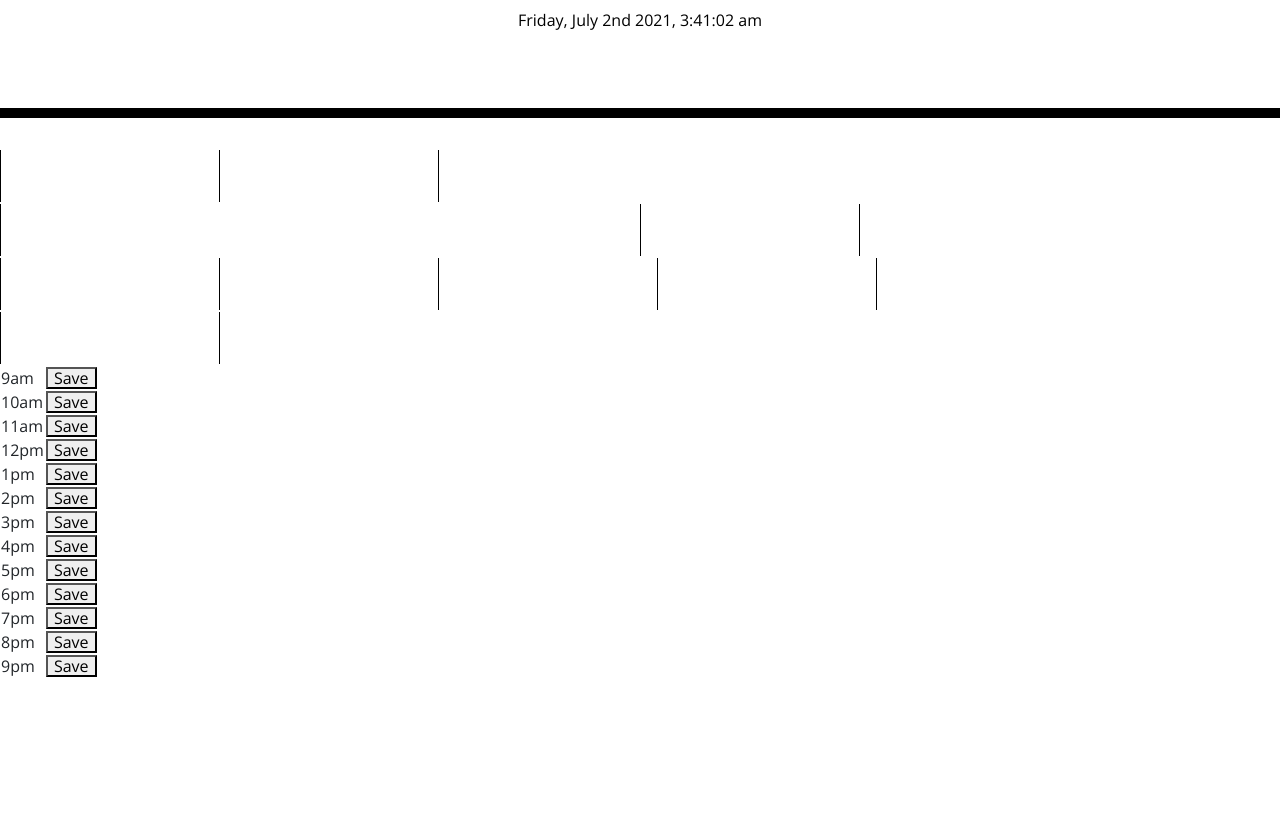
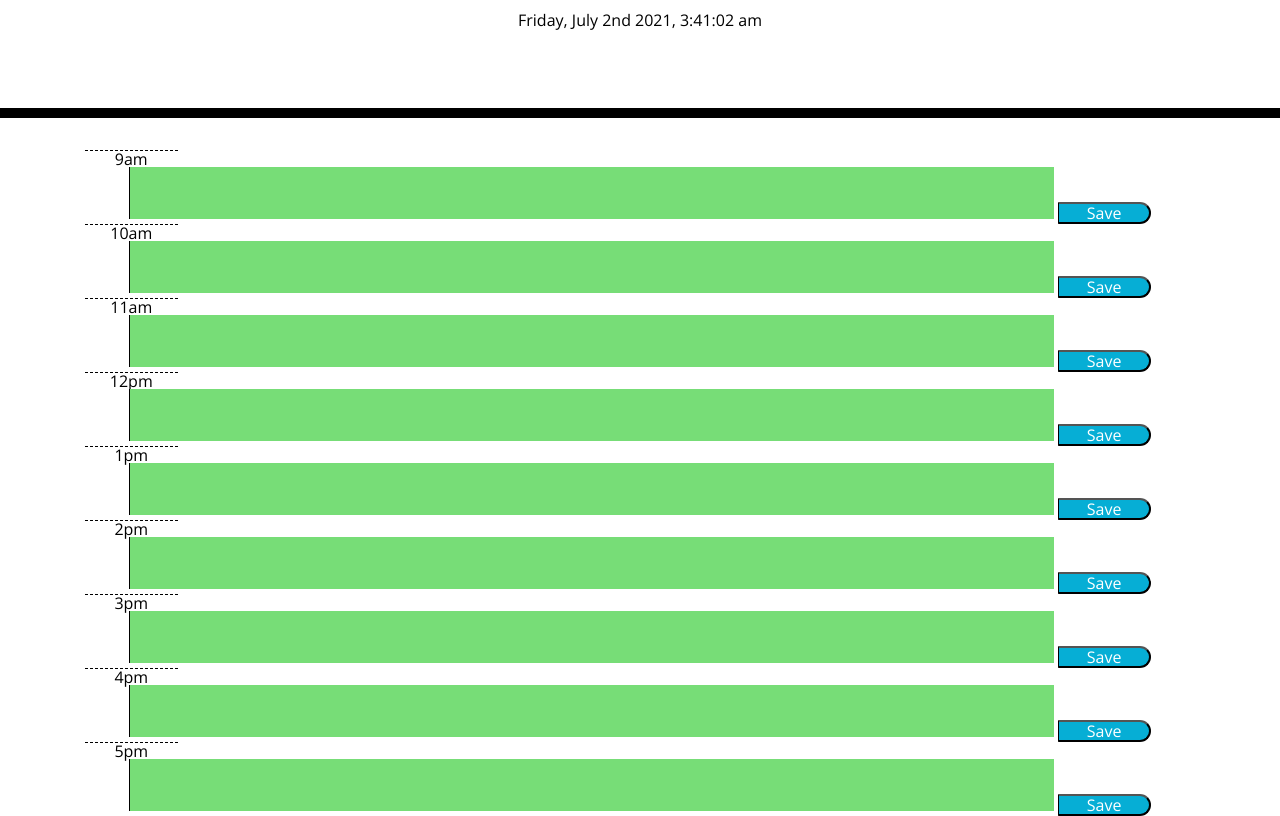
Before and after one commit to Marcostrejo23/workday-calendar-mt, a plain HTML site: page index.html in a window 1280 px wide. Shown: the part 182-998 px from the top of the page. Before the commit the page ends 860 px from the top, so only its background shows below. Drawn offline with nearby package versions, Linux system fonts and the light colour scheme.

Commit message:
pushing if else

```diff
--- a/index.html
+++ b/index.html
@@ -31,75 +31,54 @@
     </header>
     <div class="container">
       <!-- Timeblocks go here -->
+        <div id='9' class="time-block">
+        <div class="col-sm-1 hour">9am</div>
+        <textarea class="col-sm-10 textarea description"></textarea>
+        <button class="col-sm-1 saveBtn">Save</button>
+
+        <div id='10' class="time-block">
+        <div class="col-sm-1 hour">10am</div>
+        <textarea class="col-sm-10 textarea description"></textarea>
+        <button class="col-sm-1 saveBtn">Save</button>
+
+        <div id='11' class="time-block">
+        <div class="col-sm-1 hour">11am</div>
+        <textarea class="col-sm-10 textarea description"></textarea>
+        <button class="col-sm-1 saveBtn">Save</button>
+
+        <div id='12' class="time-block">
+        <div class="col-sm-1 hour">12pm</div>
+        <textarea class="col-sm-10 textarea description"></textarea>
+        <button class="col-sm-1 saveBtn">Save</button>
+
+        <div id='13' class="time-block">
+        <div class="col-sm-1 hour">1pm</div>
+        <textarea class="col-sm-10 textarea description"></textarea>
+        <button class="col-sm-1 saveBtn">Save</button>
+
+        <div id='14' class="time-block">
+        <div class="col-sm-1 hour">2pm</div>
+        <textarea class="col-sm-10 textarea description"></textarea>
+        <button class="col-sm-1 saveBtn">Save</button>
+
+        <div id='15' class="time-block">
+        <div class="col-sm-1 hour">3pm</div>
+        <textarea class="col-sm-10 textarea description"></textarea>
+        <button class="col-sm-1 saveBtn">Save</button>
+
+        <div id='16' class="time-block">
+        <div class="col-sm-1 hour">4pm</div>
+        <textarea class="col-sm-10 textarea description"></textarea>
+        <button class="col-sm-1 saveBtn">Save</button>
+
+        <div id='17' class="time-block">
+        <div class="col-sm-1 hour">5pm</div>
+        <textarea class="col-sm-10 textarea description"></textarea>
+        <button class="col-sm-1 saveBtn">Save</button>
+
+        </div>
     </div>
-<table>
-    <tr>
-        <td class= "time"> 9am </td>
-        <textarea> </textarea>
-        <td><button>Save</button></td>
-    </tr>
-    <tr>
-        <td>10am</td>
-        <textarea> </textarea>
-        <td><button>Save</button></td>
-    </tr>
-    <tr>
-        <td>11am</td>
-        <textarea> </textarea>
-        <td><button>Save</button></td>
-    </tr>
-    <tr>
-        <td>12pm</td>
-        <textarea class="col-6"> </textarea>
-        <td><button>Save</button></td>
-    </tr>
-    <tr>
-        <td>1pm</td>
-        <textarea> </textarea>
-        <td><button>Save</button></td>
-    </tr>
-    <tr>
-        <td>2pm</td>
-        <textarea> </textarea>
-        <td><button>Save</button></td>
-    </tr>
-    <tr>
-        <td>3pm</td>
-        <textarea> </textarea>
-        <td><button>Save</button></td>
-    </tr>
-    <tr>
-        <td>4pm</td>
-        <textarea> </textarea>
-        <td><button>Save</button></td>
-    </tr>
-    <tr>
-        <td>5pm</td>
-        <textarea> </textarea>
-        <td><button>Save</button></td>
-    </tr>
-    <tr>
-        <td>6pm</td>
-        <textarea> </textarea>
-        <td><button>Save</button></td>
-    </tr>
-    <tr>
-        <td>7pm</td>
-        <textarea> </textarea>
-        <td><button>Save</button></td>
-    </tr>
-    <tr>
-        <td>8pm</td>
-        <textarea> </textarea>
-        <td><button>Save</button></td>
-    </tr>
-    <tr>
-        <td>9pm</td>
-        <textarea> </textarea>
-        <td><button>Save</button></td>
-    </tr>
 
-</table>
 
     <script src="https://cdnjs.cloudflare.com/ajax/libs/jquery/3.2.1/jquery.min.js"></script>
     <script src="https://cdnjs.cloudflare.com/ajax/libs/moment.js/2.24.0/moment.min.js"></script>
--- a/script.js
+++ b/script.js
@@ -1,2 +1,24 @@
-var now = moment()
+let now = moment()
 $("#head").text(now.format("dddd, MMMM Do YYYY, h:mm:ss a"));
+let button = $('.saveBtn');
+
+function currentTime() {
+    let current = moment().hours()
+    let time = $('.time-block');
+
+    time.each(function () {
+      let hour = parseInt($(this).attr('id'))
+      if (hour === current) {
+        $(this).children('.col-sm-10').addClass('present col-sm-10 description')
+      } else if (current > hour) {
+        $(this).children('.col-sm-10').addClass('past col-sm-10 description')
+      } else {
+        $(this).children('.col-sm-10').addClass('future col-sm-10 description')
+      }
+    })
+  }
+
+  currentTime()
+
+
+  let input=document.getElementsByClassName("savebtn")
```
Also changed, not shown: style.css (line endings or trailing spaces).
